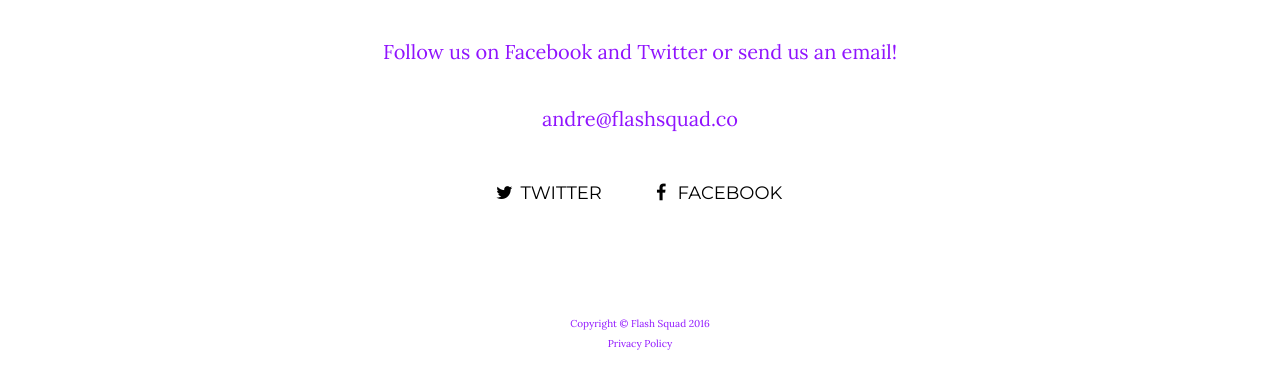
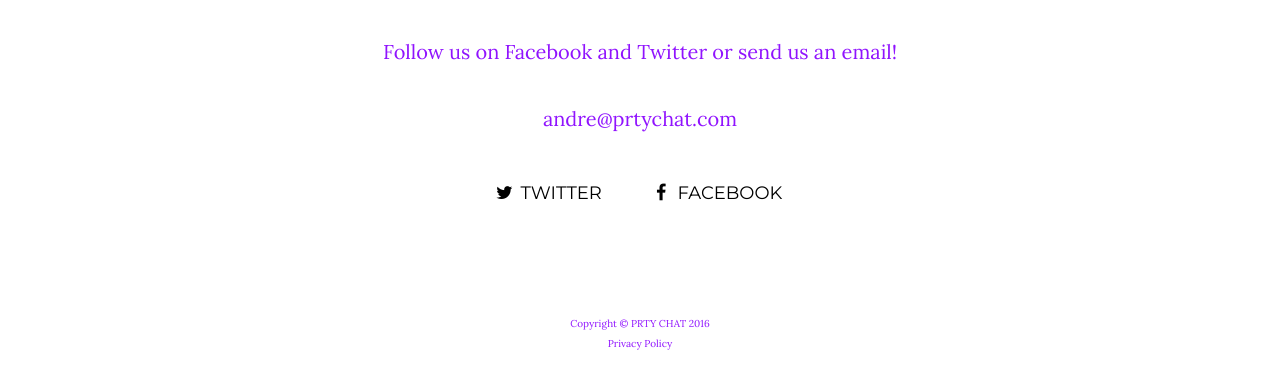
Before and after one commit to aborczuk/aborczuk.github.io, a Jekyll site: the page built from index.html, in a window 1280 px wide and 900 px high, scrolled down 2639 px. Shown: the part 498-887 px from the top of the window. Built offline with Jekyll 4.4.1, drawn with Linux system fonts in a browser that asks for light colours; nearby versions of some CDN libraries.

Commit message:
prty chat name

```diff
--- a/CNAME
+++ b/CNAME
@@ -1 +1 @@
-flashsquad.co
+prtychat.com
--- a/_config.yml
+++ b/_config.yml
@@ -1,7 +1,7 @@
 # Site settings
-title: Flash Squad
-email: andre@flashsquad.co
-url: http://flashsquad.co/
+title: PRTY CHAT
+email: andre@prtychat.com
+url: http://prtychat.com/
 description: "Snap a flash status, squad up, live the moment together"
 youtubeId: YrRKrj3-kLU
 #baseurl: '/worldview'
@@ -14,7 +14,7 @@ color:
   button: '#AF0BAA'
 
 # Footer settings
-footer: Flash Squad
+footer: PRTY CHAT
 
 # Social networks usernames (many more available: google-plus, flickr, dribbble, pinterest, instagram, tumblr, linkedin, etc.)
 social:
```
